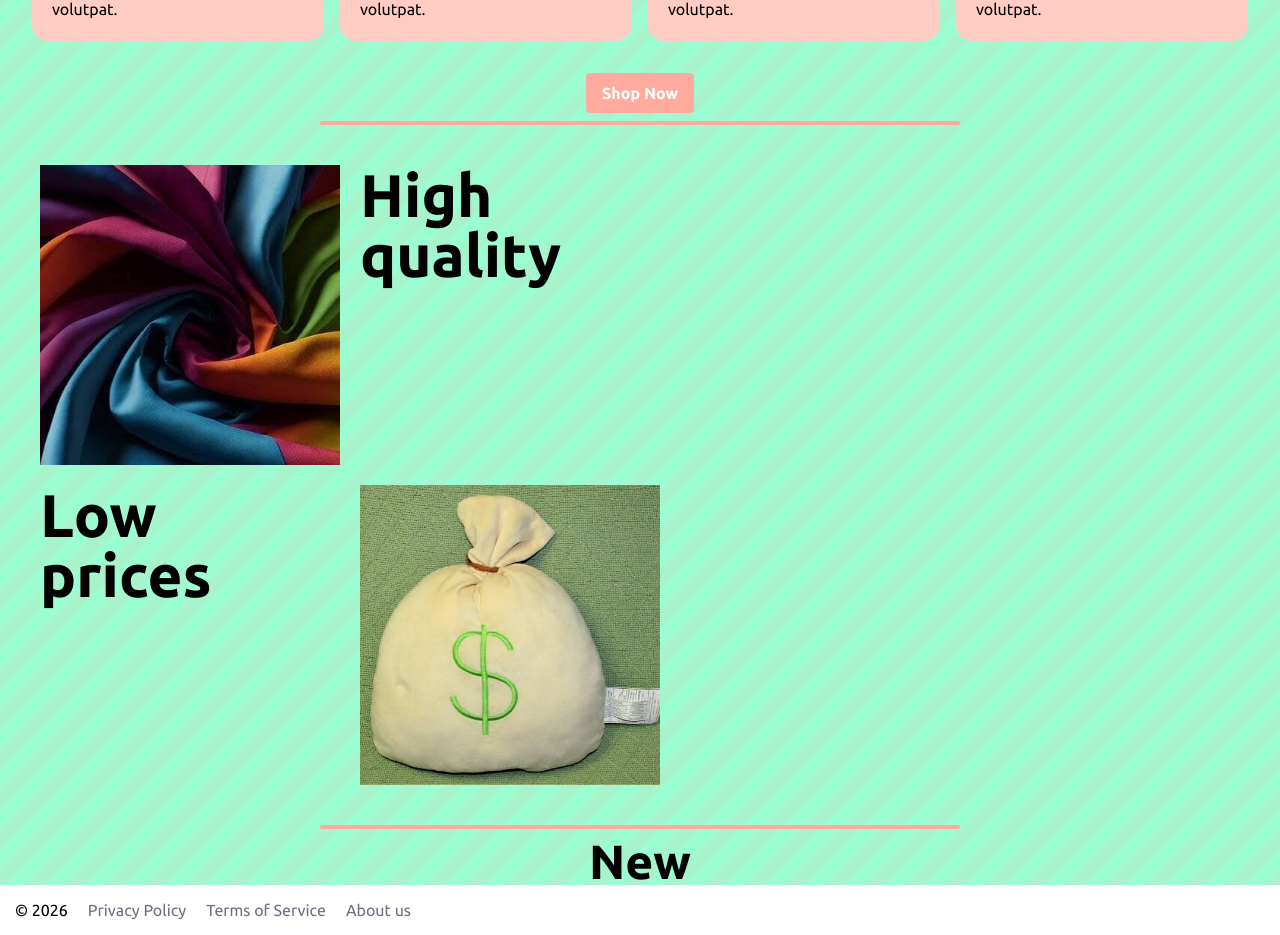
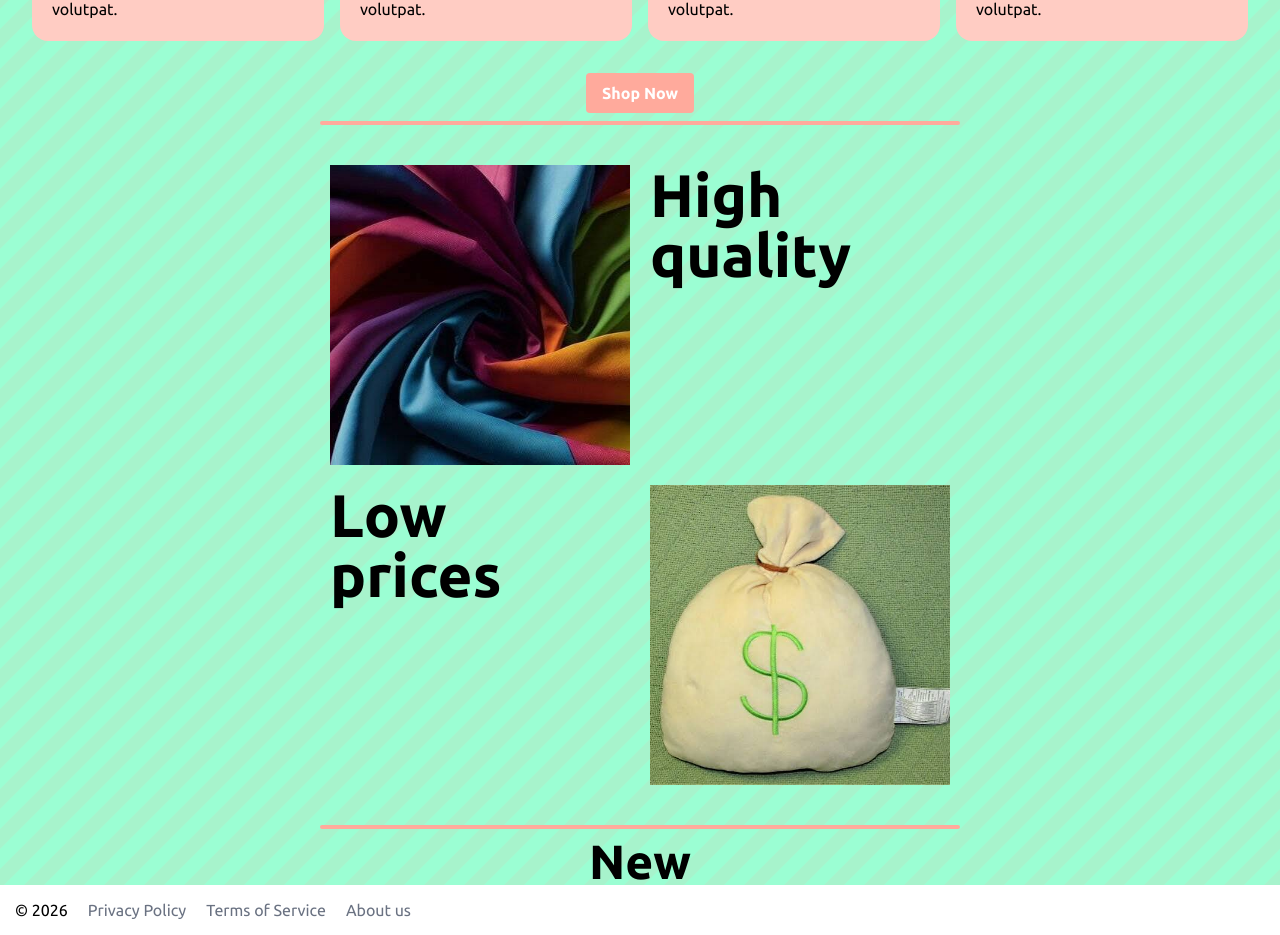
Before and after one commit to Toy085/nettside-plush, a SvelteKit app: page / in a window 1280 px wide. Shown: the part 1111-2046 px from the top of the page. Built offline with nearby package versions, Linux system fonts and the light colour scheme; a web font is replaced by a local one.

Commit message:
fix: Moved grid on homepage to center

```diff
--- a/src/routes/+page.svelte
+++ b/src/routes/+page.svelte
@@ -43,7 +43,7 @@
 
 <hr class="hline">
 
-<div class="grid grid-cols-2 grid-rows-2 p-5 gap-5 w-fit m-5">
+<div class="grid grid-cols-2 grid-rows-2 p-5 gap-5 w-fit m-5 mx-auto">
   <img class="order-1 h-75 w-75 object-cover" src={ClothImg}>
   <h2 class="order-2 text-right text-6xl font-bold w-0">High quality</h2>
   <img class="order-4 h-75 w-75 object-cover" src={MoneyClothImg}>
```
